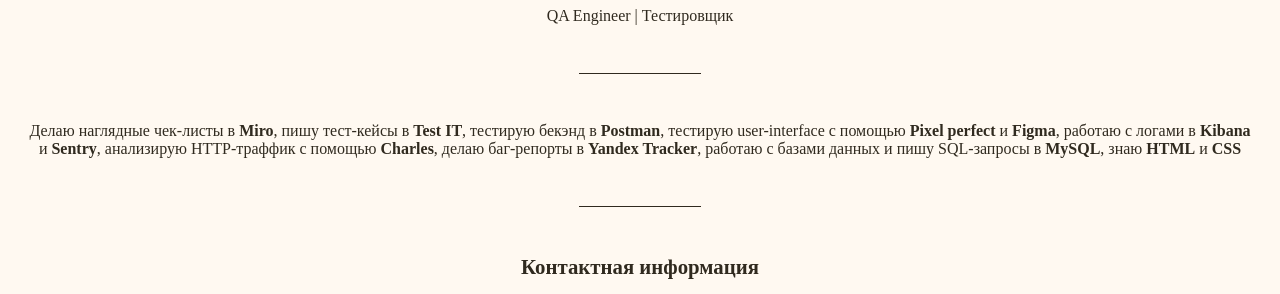
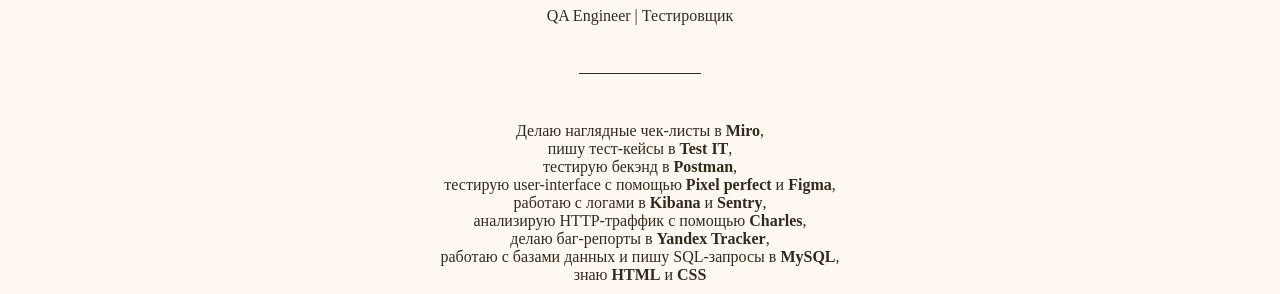
Before and after one commit to IvKate23/IvKate23.github.io, a plain HTML site: page index.html in a window 1280 px wide. Shown: the part 363-657 px from the top of the page. Drawn offline with Linux system fonts and the light colour scheme.

Commit message:
Add files via upload

```diff
--- a/index.html
+++ b/index.html
@@ -10,14 +10,13 @@
 class="container">
 
 
+
 		<center>
 
 
-		<div class="center" >
+		<div class="item" >
 			<img class="photo" src="me.png" width="200" height="200" alt="фото">
 		</div>
-
-
 		<h1>Екатерина Иванова</h1>
 
 			<p>
@@ -26,10 +25,10 @@
 
              <p>
 
-            Делаю наглядные чек-листы в <b>Miro</b>, пишу тест-кейсы в <b>Test IT</b>, тестирую бекэнд в <b>Postman</b>,
-         	тестирую user-interface с помощью <b>Pixel perfect</b> и <b>Figma</b>, работаю с логами в <b>Kibana</b> и <b>Sentry</b>,
-			анализирую HTTP-траффик с помощью <b>Charles</b>, делаю баг-репорты в <b>Yandex Tracker</b>,
-			работаю с базами данных и пишу SQL-запросы в <b>MySQL</b>, знаю <b>HTML</b> и <b>CSS</b>
+            Делаю наглядные чек-листы в <b>Miro</b>,<br> пишу тест-кейсы в <b>Test IT</b>,<br> тестирую бекэнд в <b>Postman</b>,<br>
+         	тестирую user-interface с помощью <b>Pixel perfect</b> и <b>Figma</b>,<br> работаю с логами в <b>Kibana</b> и <b>Sentry</b>,<br>
+			анализирую HTTP-траффик с помощью <b>Charles</b>,<br> делаю баг-репорты в <b>Yandex Tracker</b>,<br>
+			работаю с базами данных и пишу SQL-запросы в <b>MySQL</b>,<br> знаю <b>HTML</b> и <b>CSS</b>
 
 
 			</p>
```
